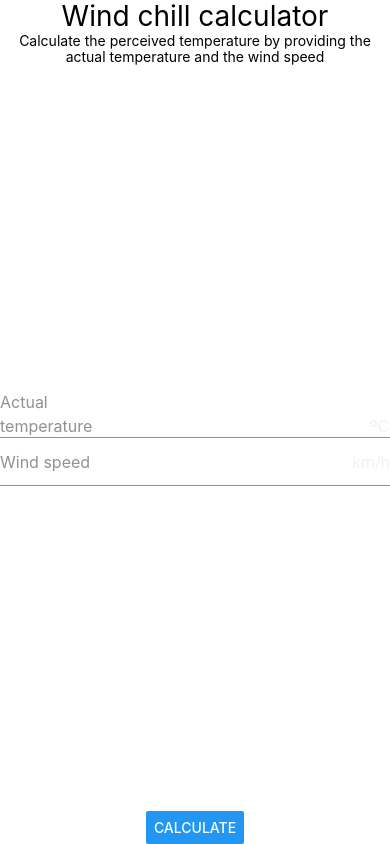
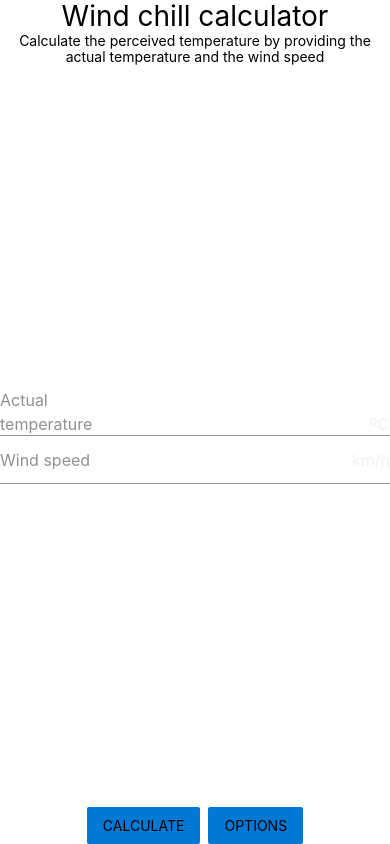
Before and after one commit to FluffyBucketSnake/windchill-app, a React Native app: screen / in a window 390 px wide. Built offline with nearby package versions, Linux system fonts and the light colour scheme.

Commit message:
feat: create custom button

```diff
--- /dev/null
+++ b/src/Button.tsx
@@ -0,0 +1,52 @@
+import React, { useState } from "react";
+import {
+  Text,
+  View,
+  TouchableWithoutFeedback,
+  StyleSheet,
+  GestureResponderEvent,
+  ViewStyle,
+} from "react-native";
+import { THEME } from "./theme";
+
+export interface IButtonProps {
+  children?: string;
+  onClick?: (event: GestureResponderEvent) => void;
+  style?: ViewStyle;
+}
+
+export const Button: React.FC<IButtonProps> = ({
+  children,
+  onClick,
+  style,
+}) => {
+  const [isActive, setActive] = useState(false);
+  return (
+    <TouchableWithoutFeedback
+      onPressIn={() => setActive(true)}
+      onPressOut={() => setActive(false)}
+      onPress={onClick}
+    >
+      <View style={[styles.view, getFillColor(isActive), style]}>
+        <Text style={styles.text}>{children}</Text>
+      </View>
+    </TouchableWithoutFeedback>
+  );
+};
+
+const styles = StyleSheet.create({
+  view: {
+    alignItems: "center",
+    borderRadius: 2,
+    paddingHorizontal: 16,
+    paddingVertical: 10,
+  },
+  text: {
+    color: THEME.COLORS.PRIMARY_FOREGROUND,
+    textTransform: "uppercase",
+  },
+});
+
+const getFillColor = (isActive: boolean) => ({
+  backgroundColor: isActive ? THEME.COLORS.PRIMARY_ALT : THEME.COLORS.PRIMARY,
+});
--- a/src/MainScreen.tsx
+++ b/src/MainScreen.tsx
@@ -1,8 +1,9 @@
 import React from "react";
 import { StatusBar } from "expo-status-bar";
-import { Button, Text, SafeAreaView, StyleSheet, View } from "react-native";
+import { Text, SafeAreaView, StyleSheet, View } from "react-native";
 import { TextBox } from "./TextBox";
 import { THEME } from "./theme";
+import { Button } from "./Button";
 
 export const MainScreen: React.FC = () => (
   <SafeAreaView style={styles.mainPage}>
@@ -18,8 +19,9 @@ export const MainScreen: React.FC = () => (
       <TextBox label="Actual temperature" suffix="ºC" />
       <TextBox label="Wind speed" suffix="km/h" />
     </View>
-    <View>
-      <Button title="Calculate" onPress={() => {}} />
+    <View style={styles.footer}>
+      <Button style={styles.btnCalculate}>Calculate</Button>
+      <Button>Options</Button>
     </View>
   </SafeAreaView>
 );
@@ -45,4 +47,14 @@ const styles = StyleSheet.create({
     textAlign: "center",
     ...THEME.FONT_SIZES.BODY,
   },
+  footer: {
+    display: "flex",
+    flexDirection: "row",
+    marginHorizontal: "auto",
+    backgroundColor: "#FFFFFF",
+  },
+  btnCalculate: {
+    flex: 1,
+    marginRight: 8,
+  },
 });
--- a/src/theme.ts
+++ b/src/theme.ts
@@ -1,7 +1,7 @@
 export const THEME = {
     COLORS: {
-        PRIMARY: '#0086F0',
-        PRIMARY_ALT: '#092C47',
+        PRIMARY: '#0078D4',
+        PRIMARY_ALT: '#0086F0',
         PRIMARY_FOREGROUND: '#000000',
         FOREGROUND: '#F1F1F1',
         FOREGROUND_ALT: '#919191',
```
